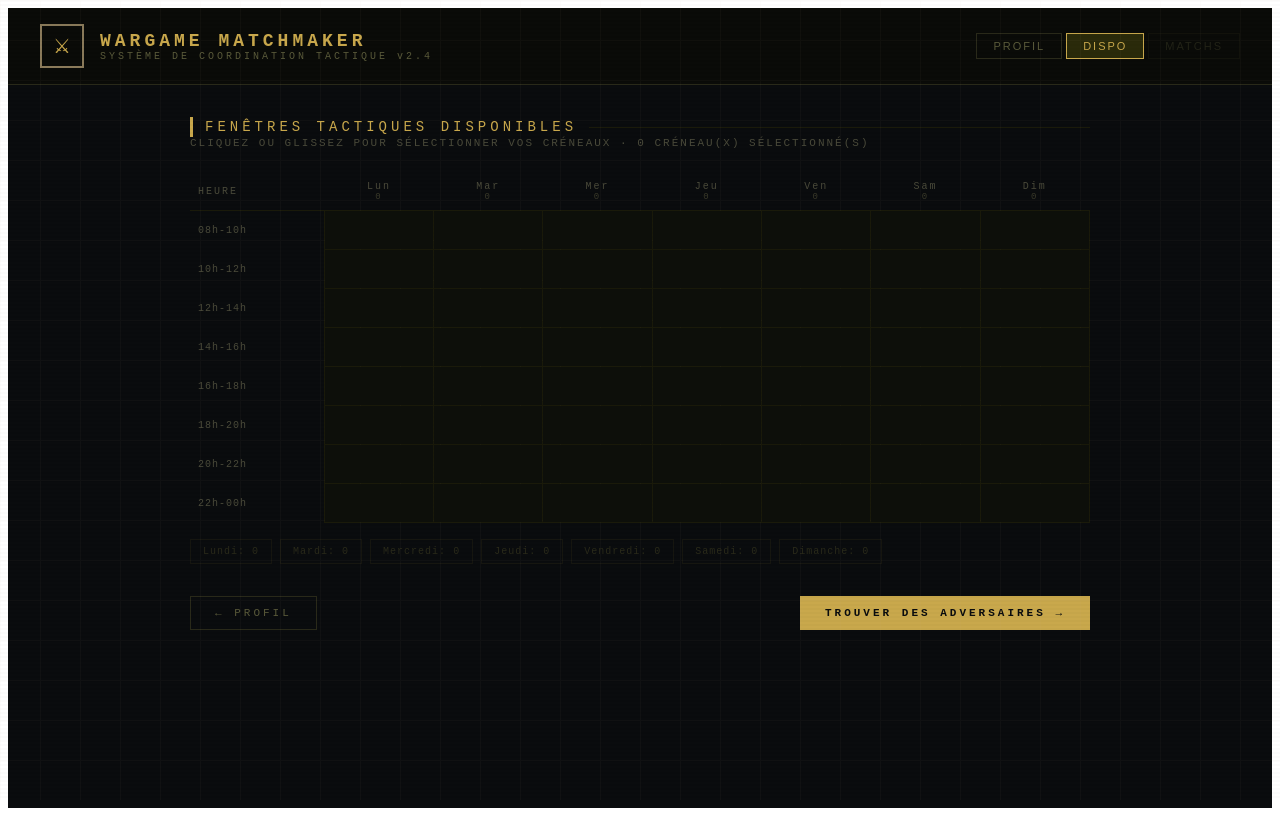
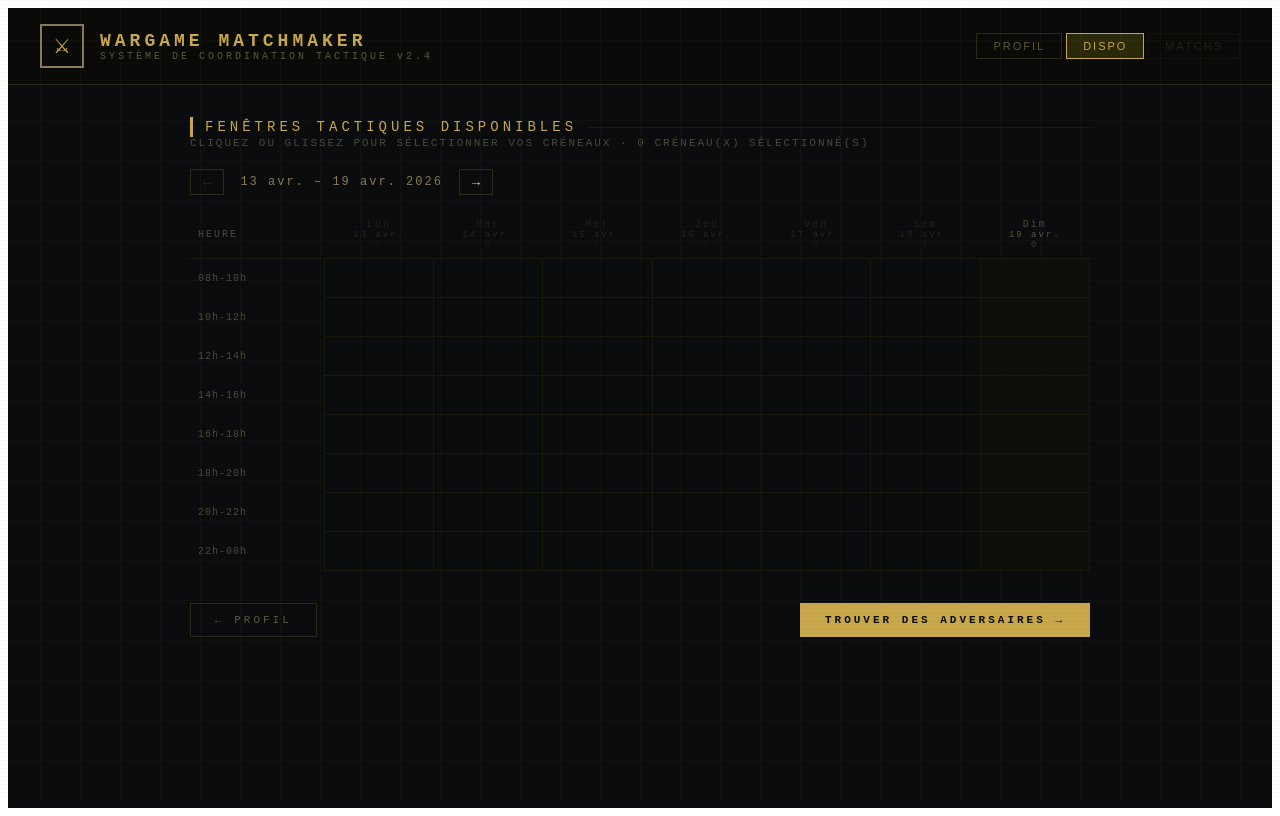
Before and after one commit to QuentinNev/WargameMatchmaker, a React (Vite) app: page / in a window 1280 px wide. Both pictures are taken after a click on the button "DISPO". Built offline with nearby package versions, Linux system fonts and the light colour scheme.

Commit message:
Change avaliability

```diff
--- a/src/components/screens/AvailabilityScreen.tsx
+++ b/src/components/screens/AvailabilityScreen.tsx
@@ -1,20 +1,19 @@
+import { useState } from "react";
 import type { Dispatch, SetStateAction } from "react";
 import type { Availability } from "../../types";
-import { DAYS, FULL_DAYS, TIME_SLOTS } from "../../constants";
+import { TIME_SLOTS } from "../../constants";
 import { thStyle } from "../../styles";
+import { toDateKey, getWeekStart, getWeekDates, formatDateKey } from "../../utils";
 import SectionTitle from "../ui/SectionTitle";
 import ActionButton from "../ui/ActionButton";
 
-interface HoverCell {
-  d: number;
-  s: number;
-}
+interface HoverCell { d: string; s: number }
 
 interface Props {
   availability: Availability;
   totalSlots: number;
-  handleMouseDown: (day: number, slot: number) => void;
-  handleMouseEnter: (day: number, slot: number) => void;
+  handleMouseDown: (day: string, slot: number) => void;
+  handleMouseEnter: (day: string, slot: number) => void;
   hoverCell: HoverCell | null;
   setHoverCell: Dispatch<SetStateAction<HoverCell | null>>;
   showToast: (msg: string) => void;
@@ -22,32 +21,81 @@ interface Props {
   onFindMatches: () => void;
 }
 
+const SHORT_DAYS = ["Dim", "Lun", "Mar", "Mer", "Jeu", "Ven", "Sam"] as const;
+const SHORT_MONTHS = ["jan.", "fév.", "mar.", "avr.", "mai", "juin", "juil.", "août", "sep.", "oct.", "nov.", "déc."] as const;
+
 export default function AvailabilityScreen({
   availability, totalSlots,
   handleMouseDown, handleMouseEnter,
   hoverCell, setHoverCell,
   showToast, onBack, onFindMatches,
 }: Props) {
+  const [weekOffset, setWeekOffset] = useState(0);
+
+  const weekStart = getWeekStart(weekOffset);
+  const weekDates = getWeekDates(weekStart);
+  const today = toDateKey(new Date());
+
+  const weekEnd = weekDates[6];
+  const weekLabel = `${weekDates[0].getDate()} ${SHORT_MONTHS[weekDates[0].getMonth()]} – ${weekEnd.getDate()} ${SHORT_MONTHS[weekEnd.getMonth()]} ${weekEnd.getFullYear()}`;
+
+  // All selected dates across all weeks, sorted chronologically.
+  const allSelectedDates = Object.entries(availability)
+    .filter(([, slots]) => slots && slots.length > 0)
+    .sort(([a], [b]) => a.localeCompare(b));
+
   return (
     <div style={{ animation: "fadeIn 0.3s ease" }}>
       <SectionTitle>FENÊTRES TACTIQUES DISPONIBLES</SectionTitle>
-      <div style={{ fontSize: 11, color: "#4a4a3a", letterSpacing: 2, marginBottom: 24 }}>
+      <div style={{ fontSize: 11, color: "#4a4a3a", letterSpacing: 2, marginBottom: 20 }}>
         CLIQUEZ OU GLISSEZ POUR SÉLECTIONNER VOS CRÉNEAUX · {totalSlots} CRÉNEAU(X) SÉLECTIONNÉ(S)
       </div>
 
+      {/* Week navigation */}
+      <div style={{ display: "flex", alignItems: "center", gap: 16, marginBottom: 16 }}>
+        <button
+          onClick={() => setWeekOffset(w => w - 1)}
+          disabled={weekOffset === 0}
+          style={{
+            background: "transparent",
+            border: "1px solid #2a2a1a",
+            color: weekOffset === 0 ? "#2a2a1a" : "#c9b99a",
+            padding: "4px 12px", cursor: weekOffset === 0 ? "default" : "pointer",
+            fontSize: 14, fontFamily: "'Courier New', monospace",
+          }}>←</button>
+        <div style={{ fontSize: 12, color: "#8a7a5a", letterSpacing: 2, minWidth: 200, textAlign: "center" }}>
+          {weekLabel}
+        </div>
+        <button
+          onClick={() => setWeekOffset(w => w + 1)}
+          style={{
+            background: "transparent", border: "1px solid #2a2a1a",
+            color: "#c9b99a", padding: "4px 12px", cursor: "pointer",
+            fontSize: 14, fontFamily: "'Courier New', monospace",
+          }}>→</button>
+      </div>
+
+      {/* Availability grid */}
       <div style={{ overflowX: "auto" }}>
         <table style={{ width: "100%", borderCollapse: "collapse" }}>
           <thead>
             <tr>
               <th style={{ ...thStyle, width: 90, textAlign: "left", paddingLeft: 8 }}>HEURE</th>
-              {DAYS.map((d, i) => (
-                <th key={d} style={{ ...thStyle, textAlign: "center" }}>
-                  <div>{d}</div>
+              {weekDates.map(date => {
+                const key = toDateKey(date);
+                const isPast = key < today;
+                return (
+                  <th key={key} style={{ ...thStyle, textAlign: "center", opacity: isPast ? 0.35 : 1 }}>
+                    <div>{SHORT_DAYS[date.getDay()]}</div>
+                    <div style={{ fontSize: 9, color: "#5a5a3a" }}>
+                      {date.getDate()} {SHORT_MONTHS[date.getMonth()]}
+                    </div>
                     <div style={{ fontSize: 9, color: "#3a3a2a", fontWeight: "normal" }}>
-                    {availability[i]?.length ?? 0}
+                      {availability[key]?.length ?? 0}
                     </div>
                   </th>
-              ))}
+                );
+              })}
             </tr>
           </thead>
           <tbody>
@@ -56,20 +104,27 @@ export default function AvailabilityScreen({
                 <td style={{ padding: "4px 8px", fontSize: 10, color: "#4a4a3a", letterSpacing: 1, borderRight: "1px solid #1a1a0a" }}>
                   {slot}
                 </td>
-                {DAYS.map((_, di) => {
-                  const active = availability[di]?.includes(si);
-                  const hover = hoverCell?.d === di && hoverCell?.s === si;
+                {weekDates.map(date => {
+                  const key = toDateKey(date);
+                  const isPast = key < today;
+                  const active = availability[key]?.includes(si);
+                  const hover = hoverCell?.d === key && hoverCell?.s === si;
                   return (
-                    <td key={di}
-                      onMouseDown={() => handleMouseDown(di, si)}
-                      onMouseEnter={() => { setHoverCell({ d: di, s: si }); handleMouseEnter(di, si); }}
+                    <td key={key}
+                      onMouseDown={isPast ? undefined : () => handleMouseDown(key, si)}
+                      onMouseEnter={() => {
+                        setHoverCell({ d: key, s: si });
+                        if (!isPast) handleMouseEnter(key, si);
+                      }}
                       onMouseLeave={() => setHoverCell(null)}
                       style={{
-                        width: 80, height: 36, cursor: "crosshair",
+                        width: 80, height: 36,
+                        cursor: isPast ? "default" : "crosshair",
+                        opacity: isPast ? 0.3 : 1,
                         border: "1px solid #1a1a0a",
                         background: active
                           ? "rgba(201,168,76,0.25)"
-                          : hover ? "rgba(201,168,76,0.08)" : "#0d0f0a",
+                          : hover && !isPast ? "rgba(201,168,76,0.08)" : "#0d0f0a",
                         transition: "background 0.1s",
                         position: "relative",
                       }}>
@@ -92,22 +147,25 @@ export default function AvailabilityScreen({
         </table>
       </div>
 
-      <div style={{ display: "flex", gap: 8, marginTop: 16, flexWrap: "wrap" }}>
-        {FULL_DAYS.map((d, i) => {
-          const count = availability[i]?.length ?? 0;
-          return (
-            <div key={d} style={{
-              padding: "6px 12px",
-              border: `1px solid ${count > 0 ? "#2a2a1a" : "#161610"}`,
-              fontSize: 10,
-              color: count > 0 ? "#8a7a5a" : "#2a2a1a",
-              letterSpacing: 1,
+      {/* Summary of all selected dates across all weeks */}
+      {allSelectedDates.length > 0 && (
+        <div style={{ marginTop: 16 }}>
+          <div style={{ fontSize: 10, color: "#3a3a2a", letterSpacing: 2, marginBottom: 8 }}>
+            DISPONIBILITÉS ENREGISTRÉES
+          </div>
+          <div style={{ display: "flex", gap: 8, flexWrap: "wrap" }}>
+            {allSelectedDates.map(([dateKey, slots]) => (
+              <div key={dateKey} style={{
+                padding: "4px 10px",
+                border: "1px solid #2a2a1a",
+                fontSize: 10, color: "#8a7a5a", letterSpacing: 1,
               }}>
-              {d}: <span style={{ color: count > 0 ? "#c9a84c" : "#2a2a1a" }}>{count}</span>
+                {formatDateKey(dateKey)}: <span style={{ color: "#c9a84c" }}>{slots?.length}</span>
               </div>
-          );
-        })}
+            ))}
           </div>
+        </div>
+      )}
 
       <div style={{ display: "flex", justifyContent: "space-between", marginTop: 32 }}>
         <ActionButton secondary onClick={onBack}>← PROFIL</ActionButton>
--- a/src/constants.ts
+++ b/src/constants.ts
@@ -1,40 +1,74 @@
 import type { GameType, Player } from "./types";
+import { toDateKey } from "./utils";
 
-export const DAYS = ["Lun", "Mar", "Mer", "Jeu", "Ven", "Sam", "Dim"] as const;
-export const FULL_DAYS = ["Lundi", "Mardi", "Mercredi", "Jeudi", "Vendredi", "Samedi", "Dimanche"] as const;
 export const TIME_SLOTS = [
   "08h-10h", "10h-12h", "12h-14h", "14h-16h", "16h-18h", "18h-20h", "20h-22h", "22h-00h",
 ] as const;
 
 export const GAME_TYPES: GameType[] = [
   { id: "40k", label: "Warhammer 40k", icon: "⚔️" },
+  { id: "AoS", label: "Age of Sigmar", icon: "🏛️" },
 ];
+
+// Generates an ISO date key relative to today, so mock data stays relevant
+// regardless of when the app is opened.
+function dk(daysFromNow: number): string {
+  const d = new Date();
+  d.setDate(d.getDate() + daysFromNow);
+  return toDateKey(d);
+}
 
 export const MOCK_PLAYERS: Player[] = [
   {
     id: 1, name: "Général Dupont", rank: "Maréchal", games: 47, wins: 31,
     gameTypes: ["40k"], bio: "Spécialiste des batailles d'encerclement",
-    availability: { 0: [2,3,4], 1: [4,5,6], 3: [3,4], 5: [1,2,3,4,5], 6: [2,3,4,5] },
+    availability: {
+      [dk(2)]: [2, 3, 4],
+      [dk(5)]: [4, 5, 6],
+      [dk(9)]: [3, 4],
+      [dk(14)]: [1, 2, 3, 4, 5],
+      [dk(16)]: [2, 3, 4, 5],
+    },
   },
   {
     id: 2, name: "Amiral Leclerc", rank: "Commodore", games: 23, wins: 14,
-    gameTypes: ["40k"], bio: "Maître des opérations amphibies",
-    availability: { 1: [1,2,3], 2: [3,4,5], 4: [2,3,4], 6: [3,4,5,6] },
+    gameTypes: ["40k", "AoS"], bio: "Maître des opérations amphibies",
+    availability: {
+      [dk(1)]: [1, 2, 3],
+      [dk(7)]: [3, 4, 5],
+      [dk(11)]: [2, 3, 4],
+      [dk(20)]: [3, 4, 5, 6],
+    },
   },
   {
     id: 3, name: "Tacticus Rex", rank: "Légat", games: 61, wins: 45,
-    gameTypes: ["40k"], bio: "La légion ne recule jamais",
-    availability: { 0: [4,5,6], 2: [2,3], 3: [5,6,7], 5: [0,1,2,3,4,5,6,7] },
+    gameTypes: ["AoS"], bio: "La légion ne recule jamais",
+    availability: {
+      [dk(3)]: [4, 5, 6],
+      [dk(7)]: [2, 3],
+      [dk(10)]: [5, 6, 7],
+      [dk(12)]: [0, 1, 2, 3, 4, 5, 6, 7],
+    },
   },
   {
     id: 4, name: "Commander Nova", rank: "Capitaine", games: 15, wins: 8,
     gameTypes: ["40k"], bio: "Doctrine de frappes chirurgicales",
-    availability: { 1: [3,4,5,6], 3: [1,2,3], 4: [4,5,6,7], 6: [1,2,3,4] },
+    availability: {
+      [dk(4)]: [3, 4, 5, 6],
+      [dk(8)]: [1, 2, 3],
+      [dk(15)]: [4, 5, 6, 7],
+      [dk(21)]: [1, 2, 3, 4],
+    },
   },
   {
     id: 5, name: "Herr Blitz", rank: "Oberst", games: 38, wins: 22,
-    gameTypes: ["40k"], bio: "Blitzkrieg ou rien",
-    availability: { 0: [3,4,5], 2: [4,5,6,7], 4: [2,3,4], 5: [3,4,5,6,7] },
+    gameTypes: ["40k", "AoS"], bio: "Blitzkrieg ou rien",
+    availability: {
+      [dk(3)]: [3, 4, 5],
+      [dk(6)]: [4, 5, 6, 7],
+      [dk(11)]: [2, 3, 4],
+      [dk(18)]: [3, 4, 5, 6, 7],
+    },
   },
 ];
 
--- a/src/utils.ts
+++ b/src/utils.ts
@@ -7,19 +7,18 @@ interface ScoreResult {
 }
 
 // Computes a compatibility score between the current user and a candidate player.
-// Iterates over the user's days only — no point checking days neither side filled in.
+// Iterates over the user's dates only — no point checking dates neither side filled in.
 export function computeMatchScore(
   myAvail: Availability,
   myGames: GameTypeId[],
   player: Player,
 ): ScoreResult {
   let overlap = 0;
-  for (const dayStr in myAvail) {
-    const day = Number(dayStr);
-    if (player.availability[day]) {
+  for (const dateKey in myAvail) {
+    if (player.availability[dateKey]) {
       // Convert to Set so each slot lookup is O(1) instead of O(n)
-      const mySlots = new Set(myAvail[day]);
-      for (const s of player.availability[day]) {
+      const mySlots = new Set(myAvail[dateKey]);
+      for (const s of player.availability[dateKey]) {
         if (mySlots.has(s)) overlap++;
       }
     }
@@ -30,3 +29,41 @@ export function computeMatchScore(
   // at a convenient time is worse than a slight scheduling mismatch.
   return { overlap, gameOverlap, score: overlap * 2 + gameOverlap * 3 };
 }
+
+// Uses local time to avoid UTC-offset issues when building date strings.
+export function toDateKey(date: Date): string {
+  const y = date.getFullYear();
+  const m = String(date.getMonth() + 1).padStart(2, "0");
+  const d = String(date.getDate()).padStart(2, "0");
+  return `${y}-${m}-${d}`;
+}
+
+// Returns the Monday of the week at the given offset (0 = current week).
+export function getWeekStart(weekOffset: number): Date {
+  const today = new Date();
+  today.setHours(0, 0, 0, 0);
+  const dow = today.getDay(); // 0 = Sunday
+  const daysToMonday = dow === 0 ? -6 : 1 - dow;
+  const monday = new Date(today);
+  monday.setDate(today.getDate() + daysToMonday + weekOffset * 7);
+  return monday;
+}
+
+// Returns an array of 7 consecutive days starting from weekStart.
+export function getWeekDates(weekStart: Date): Date[] {
+  return Array.from({ length: 7 }, (_, i) => {
+    const d = new Date(weekStart);
+    d.setDate(weekStart.getDate() + i);
+    return d;
+  });
+}
+
+const SHORT_DAYS = ["Dim", "Lun", "Mar", "Mer", "Jeu", "Ven", "Sam"] as const;
+const SHORT_MONTHS = ["jan.", "fév.", "mar.", "avr.", "mai", "juin", "juil.", "août", "sep.", "oct.", "nov.", "déc."] as const;
+
+// Formats "2026-04-22" → "Mer 22 avr."
+export function formatDateKey(key: string): string {
+  // Append T12:00:00 to parse as local noon and avoid midnight DST edge cases.
+  const d = new Date(`${key}T12:00:00`);
+  return `${SHORT_DAYS[d.getDay()]} ${d.getDate()} ${SHORT_MONTHS[d.getMonth()]}`;
+}
```
Also changed, not shown: src/App.tsx (+4 -4 lines), src/components/screens/ChallengeScreen.tsx (+25 -15 lines), src/types.ts (+4 -4 lines). Lines whose indentation alone changed are shown as unchanged.
